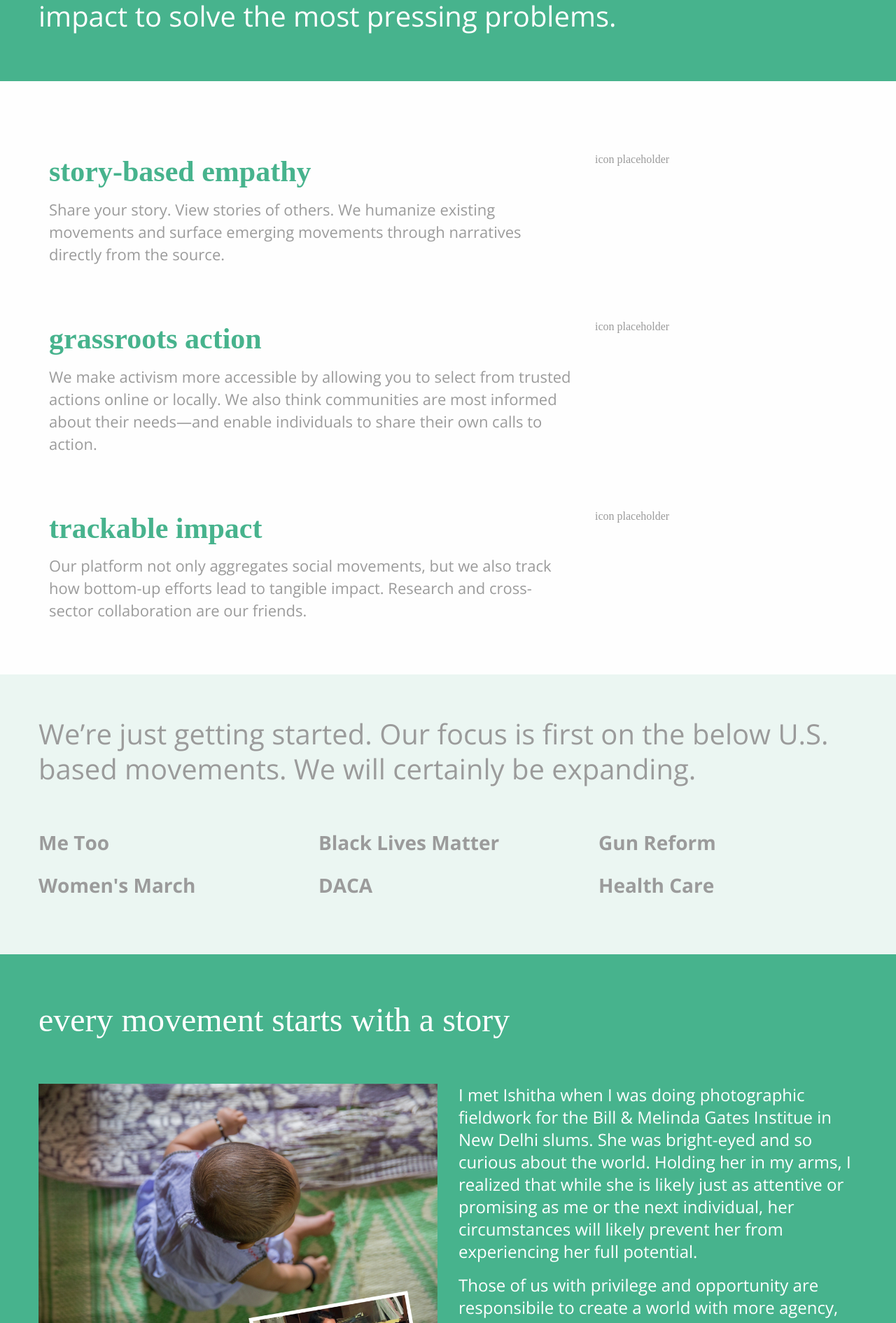
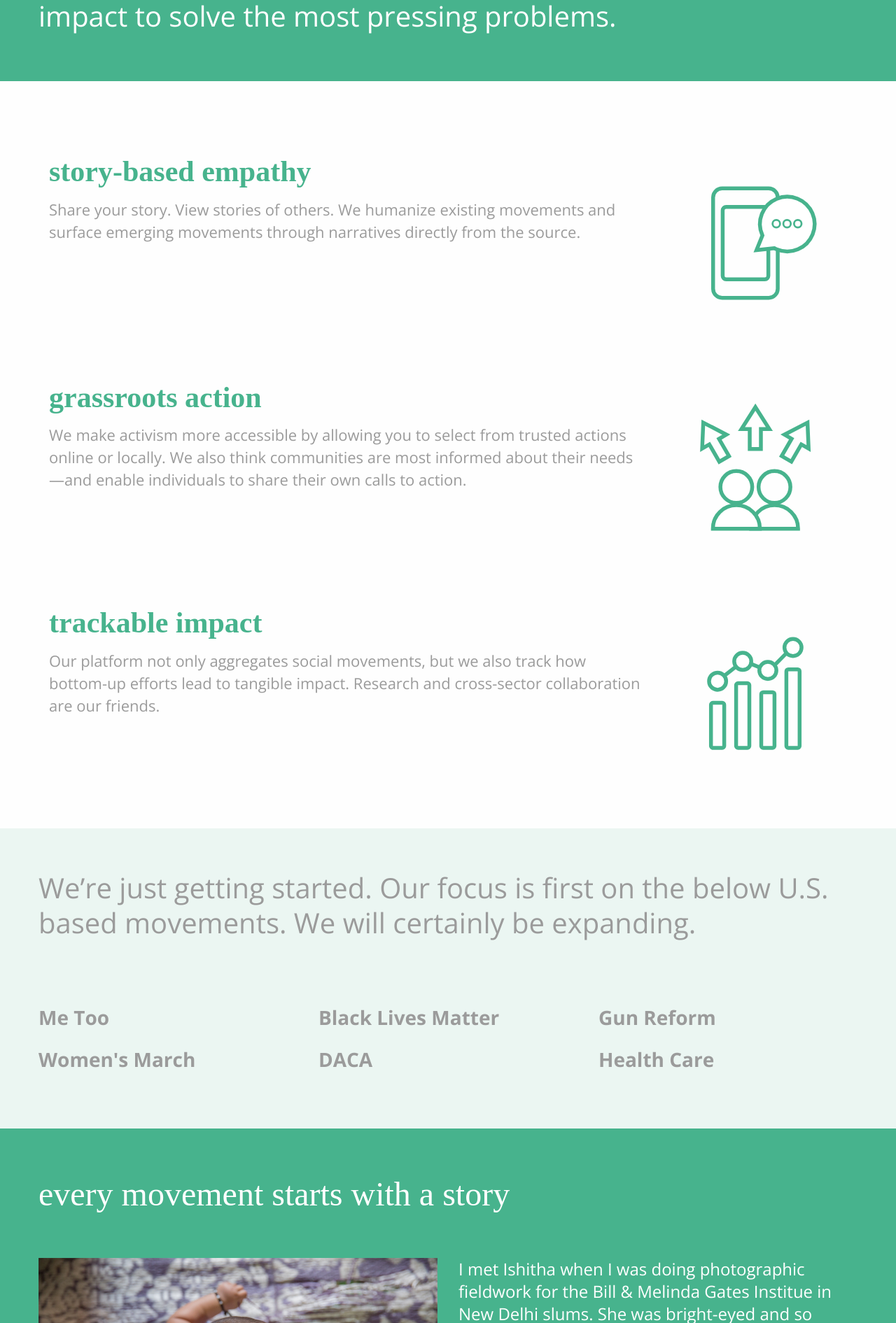
Before and after one commit to naidurubini/empact.cc, a Jekyll site: the page built from index.html, in a window 1280 px wide. Shown: the part 506-2397 px from the top of the page at 70% size. Built offline with Jekyll 4.4.1, drawn with Linux system fonts in a browser that asks for light colours; some web fonts are replaced.

Commit message:
Icons added

```diff
--- a/css/empact.scss
+++ b/css/empact.scss
@@ -110,7 +110,7 @@ header{
 }
 
 .movements{
-  margin-top: 50px;
+  margin-top: 80px;
   p{
     font-size: 28px;
     font-family: $open-sans;
--- a/index.html
+++ b/index.html
@@ -13,30 +13,30 @@ layout: default
 <section class="features" id="about">
   <div class="row">
     <div class="small-12 columns feature">
-      <div class="small-12 medium-8 columns">
+      <div class="small-12 medium-9 columns">
         <h3>story-based empathy</h3>
         <p>Share your story. View stories of others. We humanize existing movements and surface emerging movements through narratives directly from the source.</p>
       </div>
-      <div class="small-12 medium-4 columns">
-        icon placeholder
+      <div class="small-12 medium-3 columns">
+        <img src="img/empathy.svg" alt="Empathy">
       </div>
     </div>
     <div class="small-12 columns feature">
-      <div class="small-12 medium-8 columns">
+      <div class="small-12 medium-9 columns">
         <h3>grassroots action</h3>
         <p>We make activism more accessible by allowing you to select from trusted actions online or locally. We also think communities are most informed about their needs—and enable individuals to share their own calls to action. </p>
       </div>
-      <div class="small-12 medium-4 columns">
-        icon placeholder
+      <div class="small-12 medium-3 columns">
+        <img src="img/action.svg" alt="Action">
       </div>
     </div>
     <div class="small-12 columns feature">
-      <div class="small-12 medium-8 columns">
+      <div class="small-12 medium-9 columns">
         <h3>trackable impact</h3>
         <p>Our platform not only aggregates social movements, but we also track how bottom-up efforts lead to tangible impact. Research and cross-sector collaboration are our friends.</p>
       </div>
-      <div class="small-12 medium-4 columns">
-        icon placeholder
+      <div class="small-12 medium-3 columns">
+        <img src="img/impact.svg" alt="Impact">
       </div>
     </div>
   </div>
```
Also changed, not shown: img/action.svg (added), img/empathy.svg (added), img/impact.svg (added), 7 other files.
